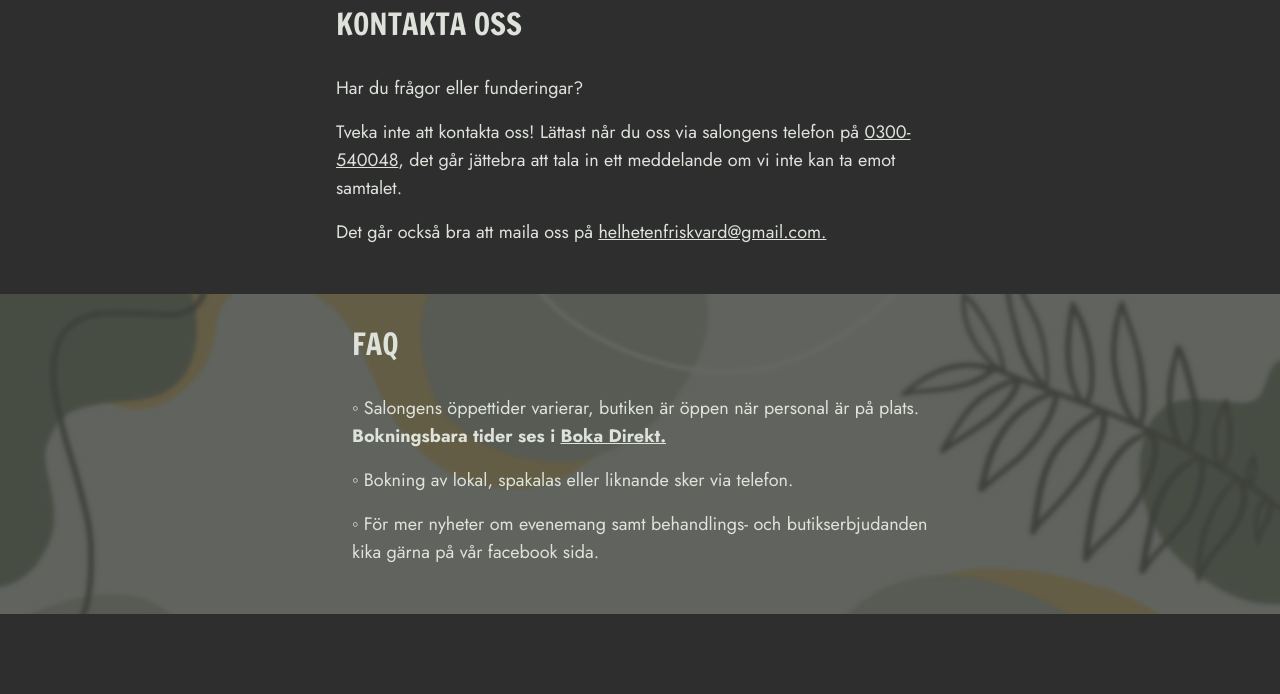
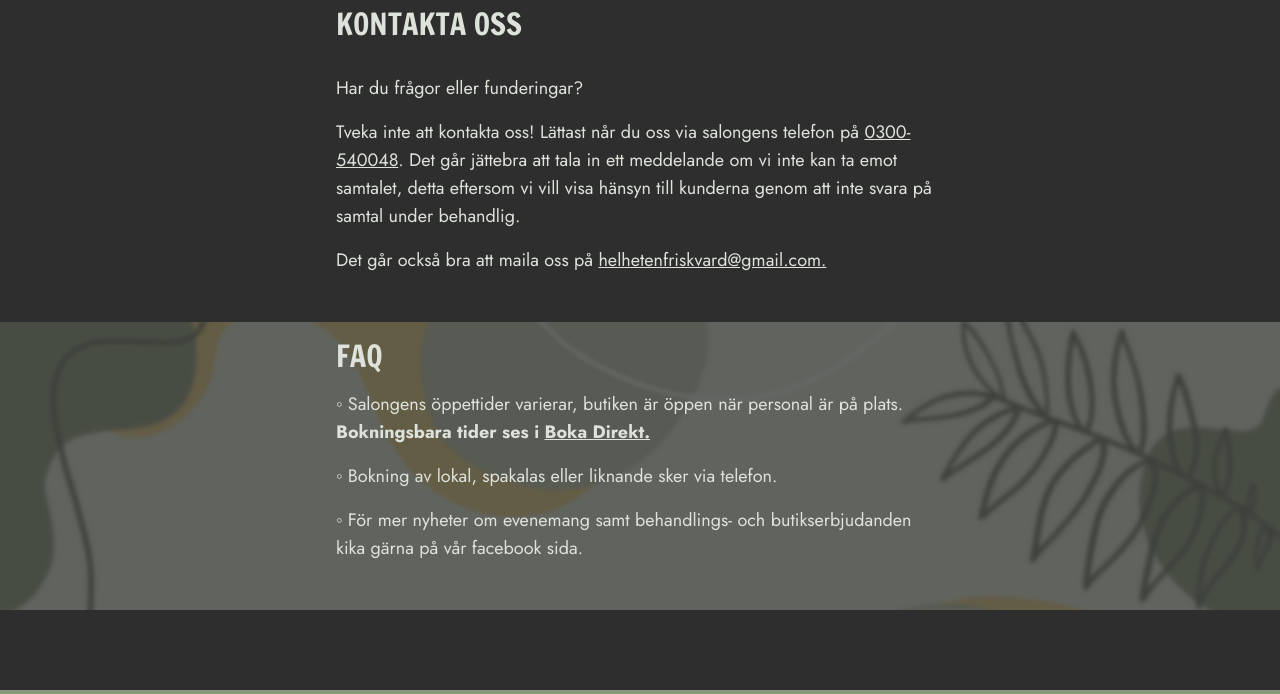
Before and after one commit to Frazzot/helheten-website, an Astro site: page /kontakt in a window 1280 px wide. Shown: the part 106-800 px from the top of the page. Built offline with nearby package versions, Linux system fonts and the light colour scheme; Astro itself is replaced by a stand-in of ours.

Commit message:
Fixed padding and new text for contact

```diff
--- a/src/pages/kontakt.astro
+++ b/src/pages/kontakt.astro
@@ -15,7 +15,7 @@ import Layout from "../layouts/Layout.astro";
         </p>
         <p class="text-lg pb-4 text-off-white font-jost">
           Tveka inte att kontakta oss! Lättast når du oss via salongens telefon på <span
-            class="underline">0300-540048</span>, det går jättebra att tala in ett meddelande om vi inte kan ta emot samtalet.
+            class="underline">0300-540048</span>. Det går jättebra att tala in ett meddelande om vi inte kan ta emot samtalet, detta eftersom vi vill visa hänsyn till kunderna genom att inte svara på samtal under behandlig.
         </p>
         <p class="text-lg pb-4 text-off-white font-jost">
           Det går också bra att maila oss på <span class="underline">helhetenfriskvard@gmail.com.</span>
@@ -28,8 +28,8 @@ import Layout from "../layouts/Layout.astro";
   <div id="banner" class="w-screen h-auto mt-8 lg:flex">
     <div class="lg:w-1/4"></div>
     <div class="lg:w-1/2">
-      <h2 class="text-off-white p-8 text-3xl font-francoisOne">FAQ</h2>
-      <ul class="text-off-white mx-8 pb-8">
+      <h2 class="text-off-white p-8 lg:p-4 text-3xl font-francoisOne">FAQ</h2>
+      <ul class="text-off-white px-8 lg:px-4 pb-8">
         <li class="text-lg pb-4 text-off-white font-jost">
           ◦ Salongens öppettider varierar, butiken är öppen när personal är på
           plats. <span class="font-bold"
```
